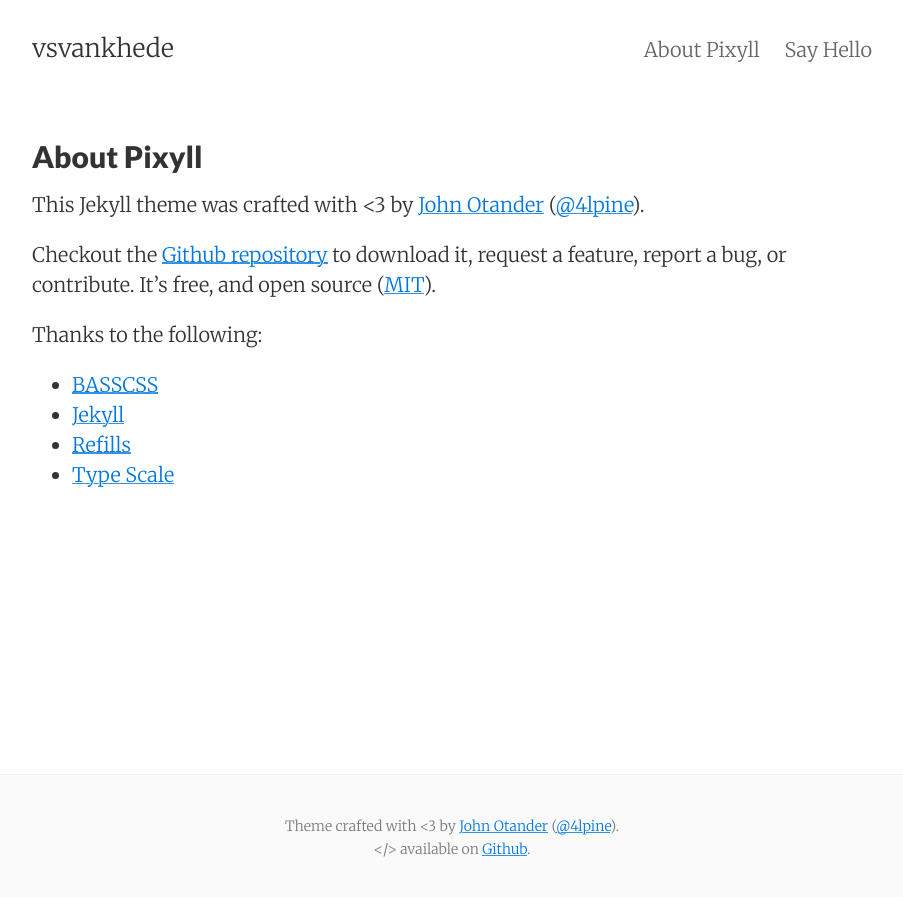
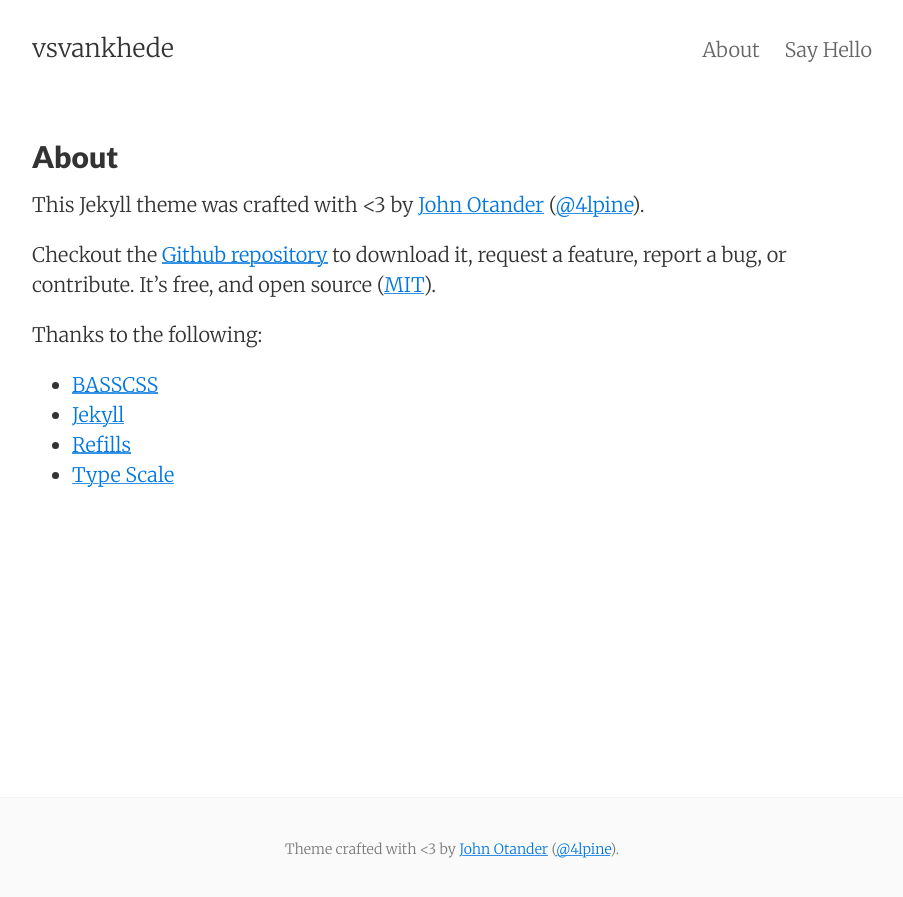
Before and after one commit to vsvankhede/vsvankhede.github.io, a Jekyll site: the page built from about.md, in a window 1280 px wide. Shown: the top 897 px of the page, without its empty margins (188-1091 px from the left). Built offline with Jekyll 4.4.1, drawn with Linux system fonts in a browser that asks for light colours.

Commit message:
refactor: change about and footer.

```diff
--- a/_includes/footer.html
+++ b/_includes/footer.html
@@ -1,8 +1,7 @@
 <footer class="center">
   <div class="measure">
     <small>
-      Theme crafted with &lt;3 by <a href="http://johnotander.com">John Otander</a> (<a href="https://twitter.com/4lpine">@4lpine</a>).<br>
-      &lt;/&gt; available on <a href="https://github.com/johnotander/pixyll">Github</a>.
+      Theme crafted with &lt;3 by <a href="http://johnotander.com">John Otander</a> (<a href="https://twitter.com/4lpine">@4lpine</a>).
     </small>
   </div>
 </footer>
--- a/about.md
+++ b/about.md
@@ -1,7 +1,7 @@
 ---
+title: About
 layout: page
-title: About Pixyll
-permalink: /about/
+permalink: "/about/"
 tags: about
 ---
 
```
